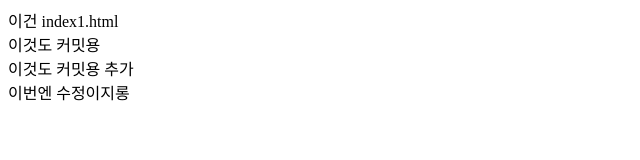
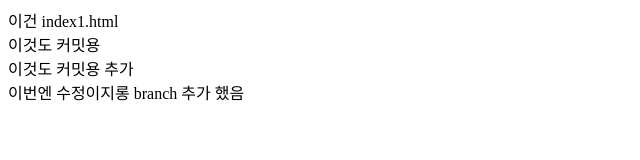
Before and after one commit to koohrim12/-issue-test-home, a plain HTML site: page index1.html in a window 1280 px wide. Shown: the whole page, without its empty margins (0-640 px from the left). Drawn offline with Linux system fonts and the light colour scheme.

Commit message:
branch 추가 했다고 수정

```diff
--- a/index1.html
+++ b/index1.html
@@ -9,6 +9,6 @@
     <div>이건 index1.html</div>
     <div>이것도 커밋용</div>
     <div>이것도 커밋용 추가</div>
-    <div>이번엔 수정이지롱</div>
+    <div>이번엔 수정이지롱 branch 추가 했음</div>
   </body>
 </html>
```
